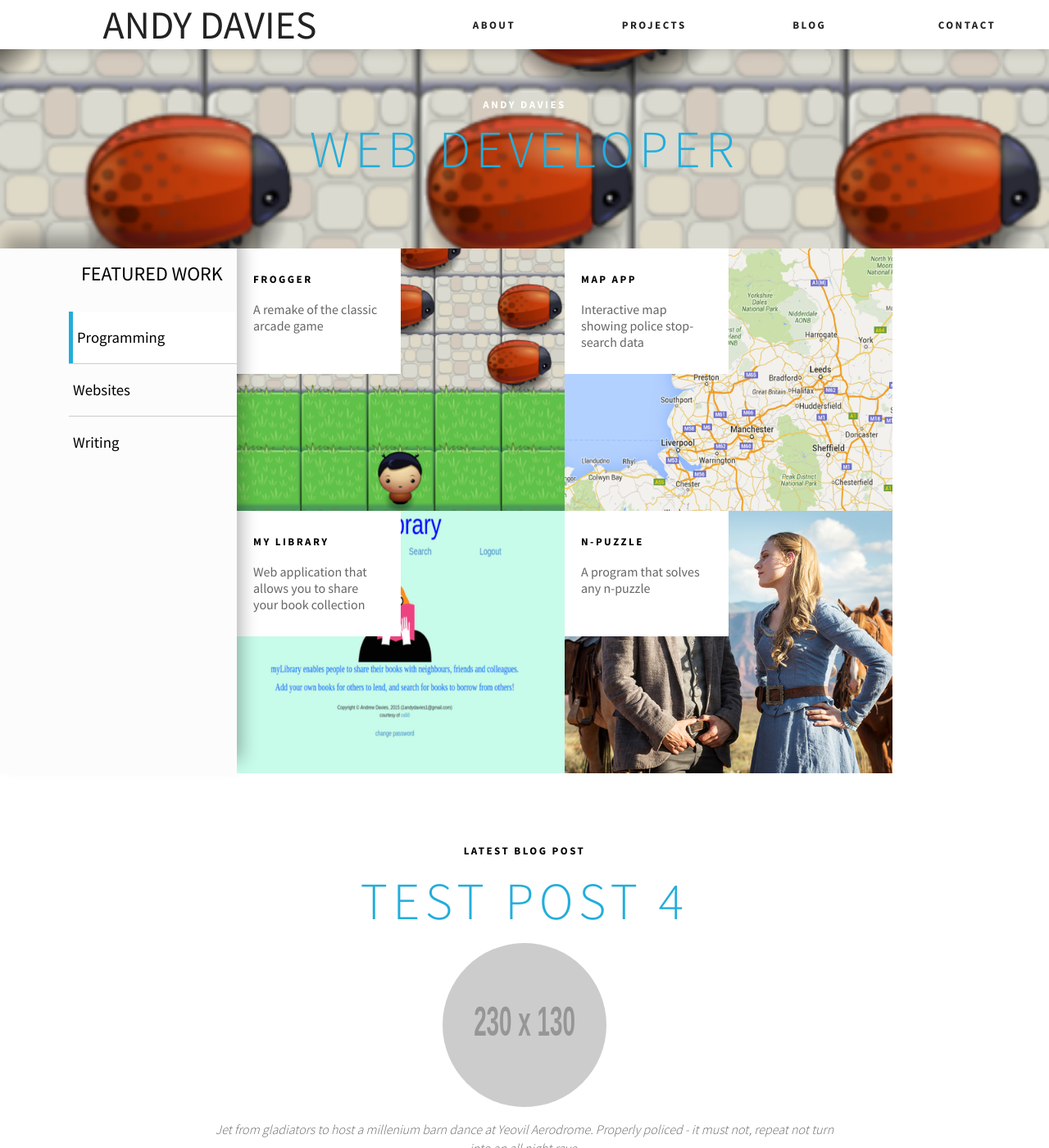
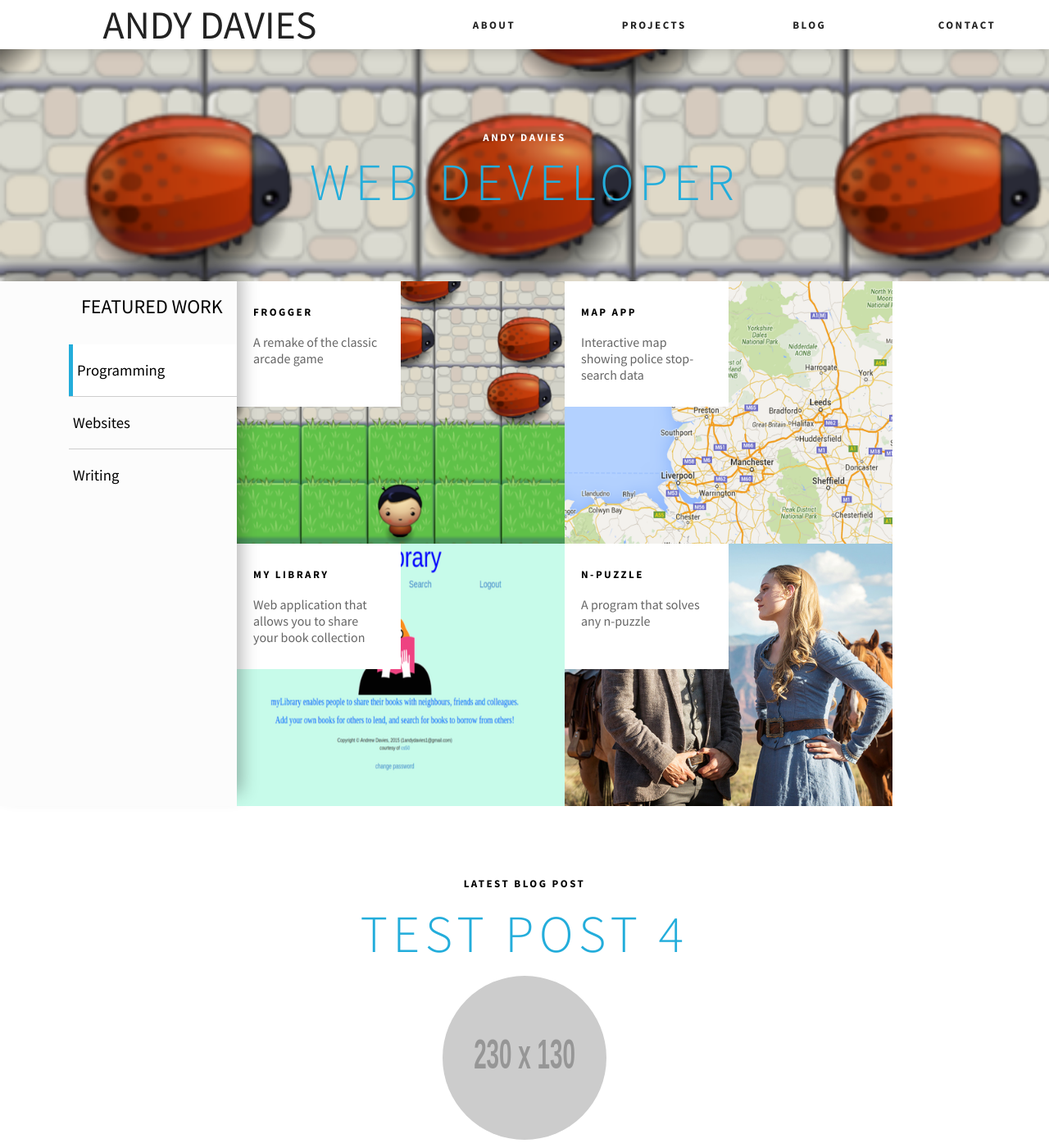
Before and after one commit to andavies/andavies.github.io, a Jekyll site: the page built from index.html, in a window 1280 px wide and 1400 px high. Shown: the whole window at 82% size. Built offline with Jekyll 4.4.1, drawn with Linux system fonts in a browser that asks for light colours.

Commit message:
Change feature image padding

```diff
--- a/_sass/_components/_landing-feature.scss
+++ b/_sass/_components/_landing-feature.scss
@@ -7,7 +7,13 @@
 	background-size: cover;
 	background-repeat: no-repeat;
 	background-attachment: fixed;
-	padding: 80px 0 60px 0;
+	padding: 120px 0 60px 0;
+}
+
+@media screen and (max-width: 670px) {
+	.landing-feature {
+		padding-top: 150px;
+	}
 }
 
 @media screen and (max-width: 400px) {
```
